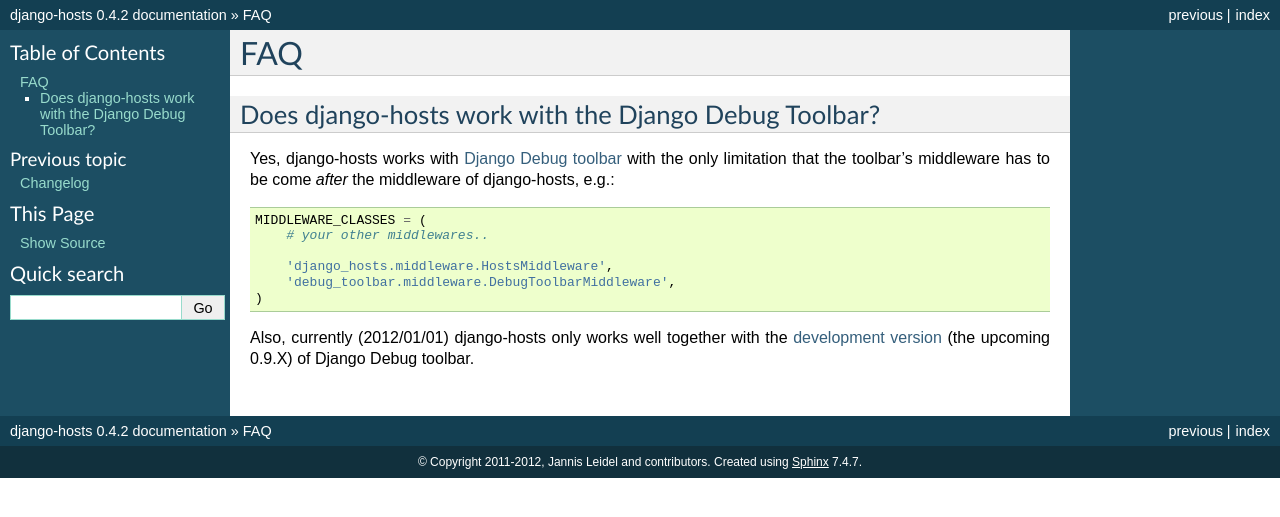
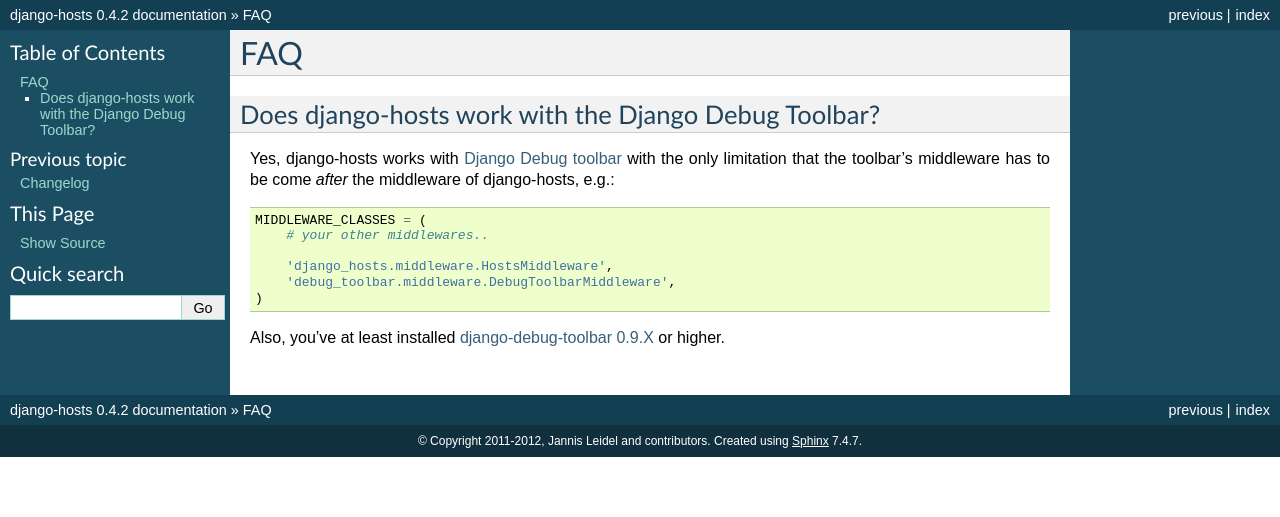
Before and after one commit to jazzband/django-hosts, a Sphinx documentation site: the page built from docs/faq.rst, in a window 1280 px wide. Shown: the top 517 px of the page. Built offline with Sphinx 7.4.7, drawn with Linux system fonts in a browser that asks for light colours.

Commit message:
Minor correct for FAQ now that django-debug-toolbar has been updated.

```diff
--- a/docs/faq.rst
+++ b/docs/faq.rst
@@ -18,10 +18,7 @@
         'debug_toolbar.middleware.DebugToolbarMiddleware',
     )
 
-Also, currently (2012/01/01) django-hosts only works well
-together with the `development version`_ (the upcoming 0.9.X) of
-Django Debug toolbar.
-
+Also, you've at least installed `django-debug-toolbar 0.9.X`_ or higher.
 
 .. _`Django Debug toolbar`: https://github.com/django-debug-toolbar/django-debug-toolbar/
-.. _`development version`: https://github.com/django-debug-toolbar/django-debug-toolbar/
+.. _`django-debug-toolbar 0.9.X`: http://pypi.python.org/pypi/django-debug-toolbar
```
